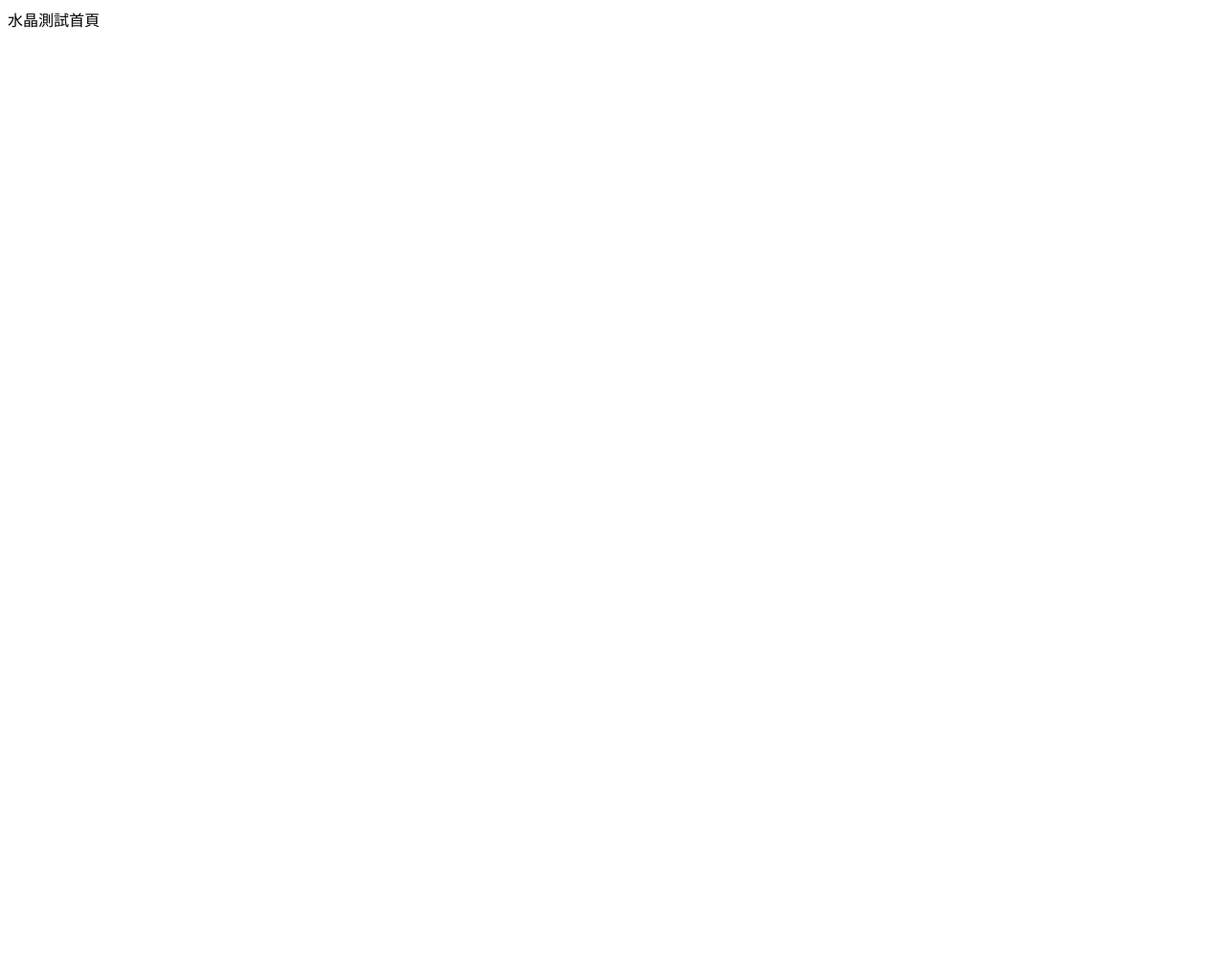
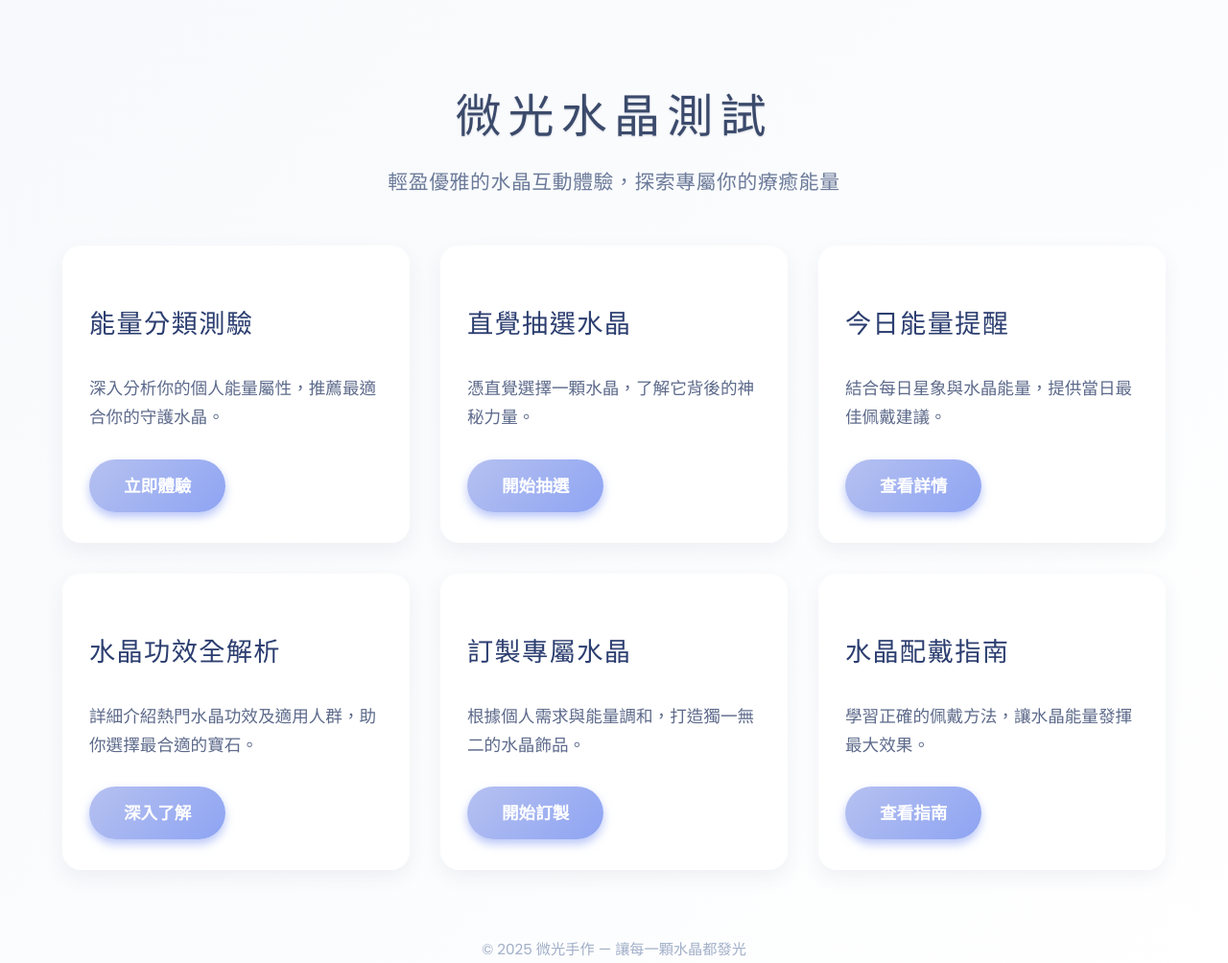
Before and after one commit to zhangchunnana/viviglint-crystal-quiz, a plain HTML site: page index.html in a window 1280 px wide. Shown: the whole page at 96% size. Before the commit the page ends 800 px from the top, so only its background shows below. Drawn offline with Linux system fonts and the light colour scheme; a web font is replaced by a local one.

Commit message:
Update index.html

```diff
--- a/index.html
+++ b/index.html
@@ -1,10 +1,207 @@
 <!DOCTYPE html>
-<html>
-	<head>
-		<meta charset="utf-8">
-		<title></title>
-	</head>
-	<body>
-		水晶測試首頁
-	</body>
+<html lang="zh-Hant">
+<head>
+<meta charset="UTF-8" />
+<meta name="viewport" content="width=device-width, initial-scale=1" />
+<title>微光水晶測試 - 優雅日系設計</title>
+<meta name="description" content="探索多款互動水晶測試，發掘屬於你的靈性能量寶石，開始專屬療癒旅程。" />
+<style>
+  @import url('https://fonts.googleapis.com/css2?family=Poppins:wght@400;600&family=Sawarabi+Mincho&display=swap');
+
+  body {
+    margin: 0;
+    padding: 50px 24px;
+    background: linear-gradient(135deg, #f7f9fc 0%, #ffffff 100%);
+    font-family: 'Poppins', sans-serif;
+    color: #3B4A6B; /* 柔和深藍灰 */
+    -webkit-font-smoothing: antialiased;
+    -moz-osx-font-smoothing: grayscale;
+  }
+
+  h1 {
+    font-family: 'M PLUS Rounded 1c', serif;
+    font-weight: 400;
+    font-size: 3rem;
+    text-align: center;
+    color: #3B4A6B;
+    margin-bottom: 6px;
+    letter-spacing: 0.15em;
+    text-shadow: 0 1px 2px rgba(59,74,107,0.2);
+  }
+
+  p.subtitle {
+    font-size: 1.3rem;
+    text-align: center;
+    margin-bottom: 50px;
+    color: #6B7A99;
+    font-weight: 400;
+    letter-spacing: 0.03em;
+    line-height: 1.6;
+  }
+
+  .grid-container {
+    max-width: 1150px;
+    margin: 0 auto;
+    display: grid;
+    grid-template-columns: repeat(3, 1fr);
+    gap: 32px;
+  }
+
+  .card {
+    background: rgba(255, 255, 255, 0.9);
+    border-radius: 20px;
+    padding: 32px 28px;
+    box-shadow:
+      0 8px 20px rgba(59,74,107,0.07),
+      0 0 8px rgba(255, 255, 255, 0.6);
+    cursor: pointer;
+    display: flex;
+    flex-direction: column;
+    justify-content: space-between;
+    transition: transform 0.35s ease, box-shadow 0.35s ease;
+    opacity: 0;
+    transform: translateY(30px);
+    animation: fadeInUp 0.5s forwards;
+  }
+
+  .card:hover {
+    transform: translateY(-12px) scale(1.04);
+    box-shadow:
+      0 20px 40px rgba(59,74,107,0.15),
+      0 0 20px rgba(205, 225, 255, 0.5);
+    background: rgba(255, 255, 255, 1);
+  }
+
+  .card:nth-child(1) { animation-delay: 0.1s; }
+  .card:nth-child(2) { animation-delay: 0.2s; }
+  .card:nth-child(3) { animation-delay: 0.3s; }
+  .card:nth-child(4) { animation-delay: 0.4s; }
+  .card:nth-child(5) { animation-delay: 0.5s; }
+  .card:nth-child(6) { animation-delay: 0.6s; }
+  .card:nth-child(7) { animation-delay: 0.7s; }
+  .card:nth-child(8) { animation-delay: 0.8s; }
+  .card:nth-child(9) { animation-delay: 0.9s; }
+
+  .card h3 {
+    font-family: 'M PLUS Rounded 1c', serif;
+    font-weight: 400;
+    font-size: 1.7rem;
+    color: #2C3E70;
+    margin-bottom: 18px;
+    letter-spacing: 0.05em;
+  }
+
+  .card p {
+    flex-grow: 1;
+    color: #5D6A8B;
+    font-size: 1.1rem;
+    line-height: 1.7;
+    margin-bottom: 28px;
+    font-weight: 400;
+  }
+
+  .btn-link {
+    align-self: flex-start;
+    padding: 14px 36px;
+    border-radius: 30px;
+    font-weight: 600;
+    font-size: 1.1rem;
+    text-decoration: none;
+    background: linear-gradient(135deg, #b6c1f0 0%, #8ea4f3 100%);
+    color: white;
+    box-shadow: 0 5px 10px rgba(142,164,243,0.6);
+    transition: background 0.4s ease, box-shadow 0.4s ease;
+    user-select: none;
+  }
+
+  .btn-link:hover {
+    background: linear-gradient(135deg, #8ea4f3 0%, #b6c1f0 100%);
+    box-shadow: 0 8px 20px rgba(142,164,243,0.8);
+  }
+
+  footer {
+    text-align: center;
+    margin-top: 70px;
+    font-size: 0.95rem;
+    color: #A1AFC8;
+    font-weight: 300;
+  }
+
+  @keyframes fadeInUp {
+    to {
+      opacity: 1;
+      transform: translateY(0);
+    }
+  }
+
+  @media (max-width: 960px) {
+    .grid-container {
+      grid-template-columns: repeat(2, 1fr);
+      gap: 26px;
+    }
+  }
+
+  @media (max-width: 600px) {
+    .grid-container {
+      grid-template-columns: 1fr;
+    }
+    body {
+      padding: 40px 20px;
+    }
+    h1 {
+      font-size: 2.4rem;
+    }
+  }
+</style>
+</head>
+<body>
+
+<h1>微光水晶測試</h1>
+<p class="subtitle">輕盈優雅的水晶互動體驗，探索專屬你的療癒能量</p>
+
+<div class="grid-container">
+
+  <div class="card" tabindex="0" role="button" aria-label="能量分類測驗" onclick="location.href='quiz1.html'">
+    <h3>能量分類測驗</h3>
+    <p>深入分析你的個人能量屬性，推薦最適合你的守護水晶。</p>
+    <a class="btn-link" href="quiz1.html" tabindex="-1">立即體驗</a>
+  </div>
+
+  <div class="card" tabindex="0" role="button" aria-label="直覺抽選水晶" onclick="location.href='quiz2.html'">
+    <h3>直覺抽選水晶</h3>
+    <p>憑直覺選擇一顆水晶，了解它背後的神秘力量。</p>
+    <a class="btn-link" href="quiz2.html" tabindex="-1">開始抽選</a>
+  </div>
+
+  <div class="card" tabindex="0" role="button" aria-label="今日能量提醒" onclick="location.href='daily-crystal.html'">
+    <h3>今日能量提醒</h3>
+    <p>結合每日星象與水晶能量，提供當日最佳佩戴建議。</p>
+    <a class="btn-link" href="daily-crystal.html" tabindex="-1">查看詳情</a>
+  </div>
+
+  <div class="card" tabindex="0" role="button" aria-label="水晶功效全解析" onclick="location.href='crystal-meaning.html'">
+    <h3>水晶功效全解析</h3>
+    <p>詳細介紹熱門水晶功效及適用人群，助你選擇最合適的寶石。</p>
+    <a class="btn-link" href="crystal-meaning.html" tabindex="-1">深入了解</a>
+  </div>
+
+  <div class="card" tabindex="0" role="button" aria-label="訂製專屬水晶" onclick="location.href='custom-order.html'">
+    <h3>訂製專屬水晶</h3>
+    <p>根據個人需求與能量調和，打造獨一無二的水晶飾品。</p>
+    <a class="btn-link" href="custom-order.html" tabindex="-1">開始訂製</a>
+  </div>
+
+  <div class="card" tabindex="0" role="button" aria-label="水晶配戴指南" onclick="location.href='wear-guide.html'">
+    <h3>水晶配戴指南</h3>
+    <p>學習正確的佩戴方法，讓水晶能量發揮最大效果。</p>
+    <a class="btn-link" href="wear-guide.html" tabindex="-1">查看指南</a>
+  </div>
+
+</div>
+
+<footer>
+  © 2025 微光手作  —  讓每一顆水晶都發光
+</footer>
+
+</body>
 </html>
```
